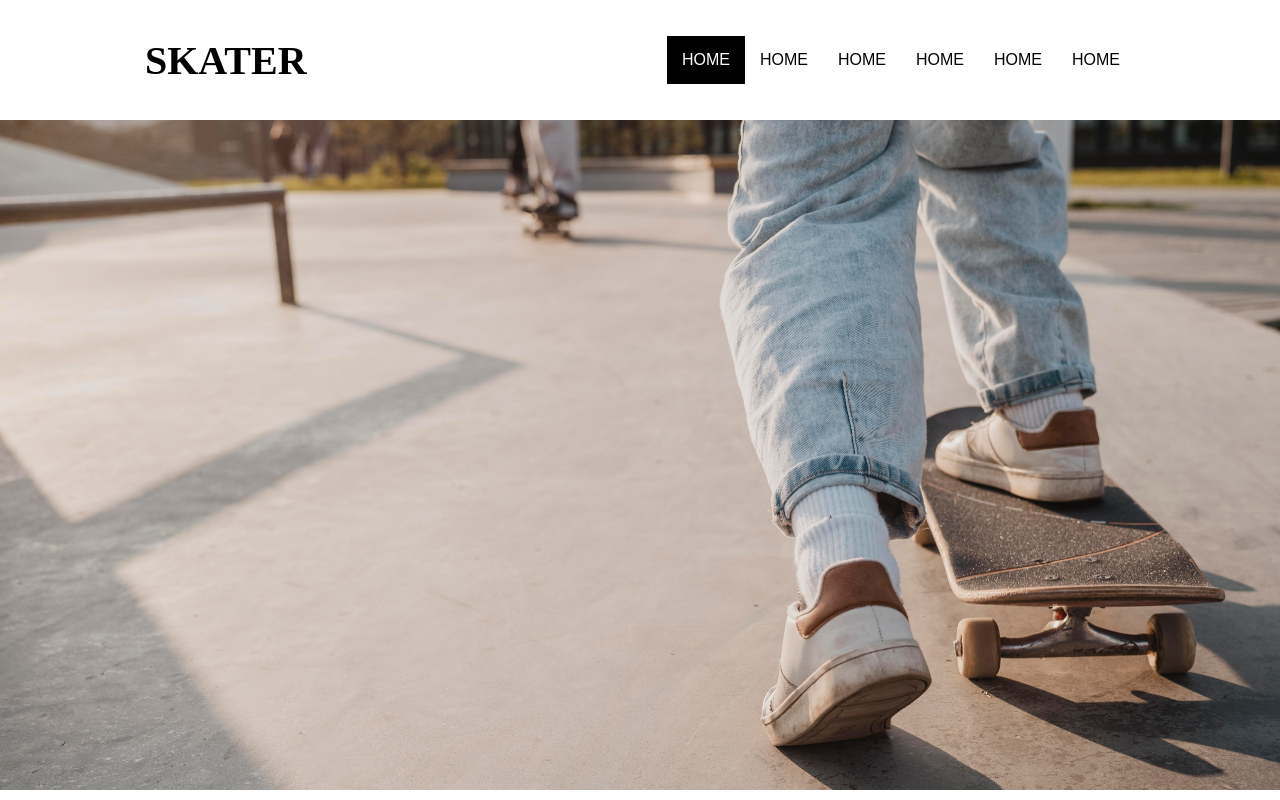
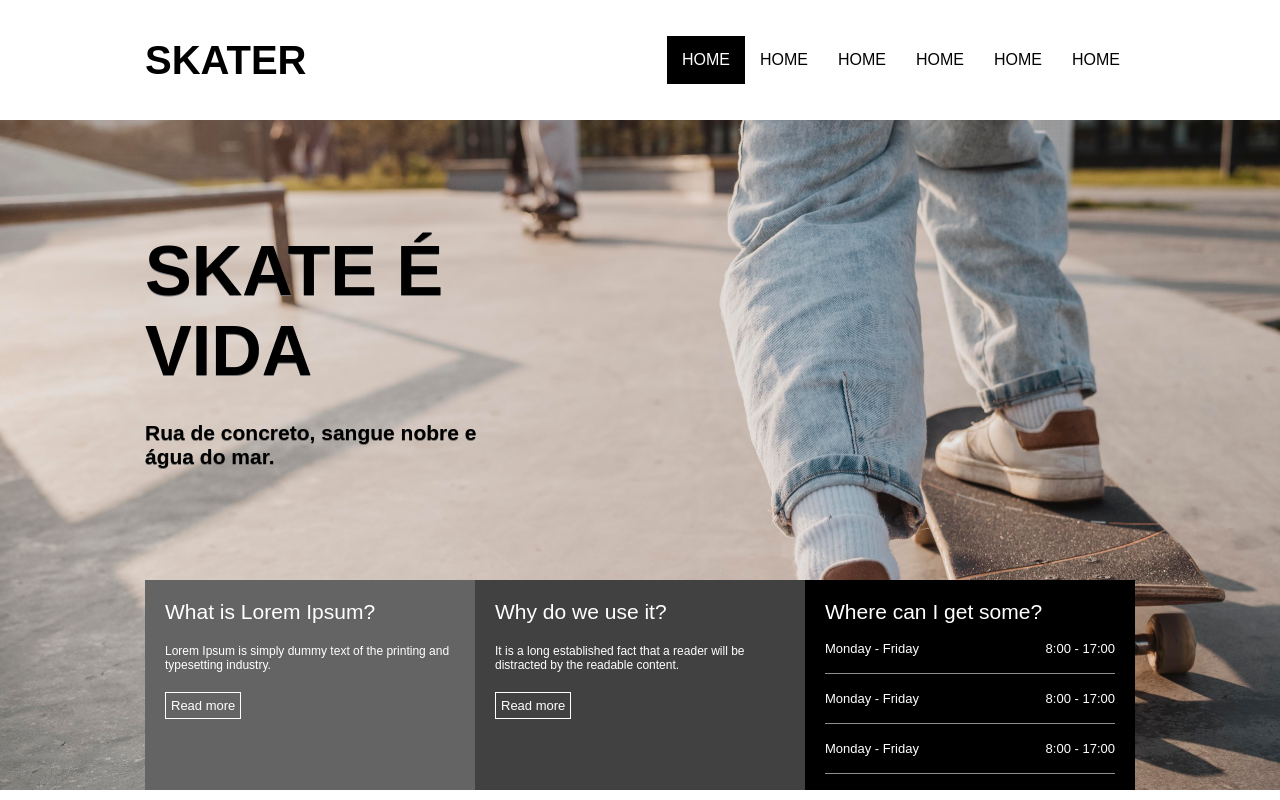
Before and after one commit to danielcmelo/flex-box, a plain HTML site: page index.html in a window 1280 px wide. Drawn offline with Linux system fonts and the light colour scheme.

Commit message:
content banner

```diff
--- a/assets/css/style.css
+++ b/assets/css/style.css
@@ -1,6 +1,7 @@
 *{
     margin: 0;
     padding: 0;
+    font-family: Arial, Helvetica, sans-serif;
 }
 
 header{
@@ -49,7 +50,6 @@ nav a{
     padding: 15px;
     text-decoration: none;
     color: black;
-    font-family: Arial, sans-serif;
 }
 
 nav .active a,
@@ -59,8 +59,100 @@ nav a:hover{
 }
 
 section#banner{
+    display: flex;
+    justify-content: center;
     background-image: url('../images/image1.jpg');
     background-position: center;
     background-size: cover;
     height: 670px;
 }
+
+.column{
+    display: flex;
+    flex-direction: column;
+}
+
+.banner_headline{
+    flex: 1;
+    display: flex;
+    flex-direction: column;
+    justify-content: center;
+}
+
+.banner_headline h1{
+    color: black;
+    font-size: 70px;
+    text-shadow: 0px 1px 0px rgb(116, 116, 116);
+    margin: 0;
+    padding: 0;
+    max-width: 350px;
+}
+
+.banner_headline h2{
+    color: black;
+    font-size: 21px;
+    text-shadow: 0px 1px 0px rgb(116, 116, 116);
+    margin: 0;
+    padding: 0;
+    max-width: 350px;
+    margin-top: 30px;
+}
+
+.banner_options{
+    height: 210px;
+    display: flex;
+}
+
+.banner-1,
+.banner-2,
+.banner-3{
+    flex: 1;
+    color: white;
+    padding: 20px;
+}
+
+.banner-1{
+    background-color: rgb(100, 100, 100);
+}
+
+.banner-2{
+    background-color: rgb(65, 65, 65);
+}
+
+.banner-3{
+    background-color: rgb(0, 0, 0);
+}
+
+.banner-title{
+    font-size: 21px;
+}
+
+.banner-desc{
+    font-size: 12px;
+    /* margin-top: 20px;
+    margin-bottom: 20px; */
+    padding: 20px 0px;
+}
+.banner_options a{
+    display: inline-block;
+    padding: 5px;
+    border: 1px solid white;
+    color: white;
+    font-size: 13px;
+    text-decoration: none;
+}
+
+.hours-options{
+    display: flex;
+    justify-content: space-between;
+    padding: 17px 0px;
+    border-bottom: 1px solid rgb(143, 143, 143);
+}
+
+.day-options{
+    font-size: 13px;
+}
+
+.open-hours{
+    font-size: 13px;
+}
--- a/index.html
+++ b/index.html
@@ -32,7 +32,63 @@
         </div>
     </header>
     <section id="banner">
+        <div class="container column">
+            <div class="banner_headline">
+                <h1>SKATE É VIDA</h1>
+                <h2>Rua de concreto, sangue nobre e água do mar.</h2>
+            </div>
+            <div class="banner_options">
+                <div class="banner-1">
+                    <div class="banner-title">
+                        What is Lorem Ipsum?
+                    </div>
+                    <div class="banner-desc">
+                        Lorem Ipsum is simply dummy text of the printing and typesetting industry.
+                    </div>
+                    <a href="">Read more</a>
+                </div>
+                <div class="banner-2">
+                    <div class="banner-title">
+                        Why do we use it?
+                    </div>
+                    <div class="banner-desc">
+                        It is a long established fact that a reader will be distracted by the readable content.
+                    </div>
+                    <a href="">Read more</a>
+                </div>
+                <div class="banner-3">
+                    <div class="banner-title">
+                        Where can I get some?
+                    </div>
+                    <div class="hours-options">
+                        <div class="day-options">
+                            Monday - Friday
+                        </div>
+                        <div class="open-hours">
+                            8:00 - 17:00
+                        </div>
+                    </div>
 
+                    <div class="hours-options">
+                        <div class="day-options">
+                            Monday - Friday
+                        </div>
+                        <div class="open-hours">
+                            8:00 - 17:00
+                        </div>
+                    </div>
+
+                    <div class="hours-options">
+                        <div class="day-options">
+                            Monday - Friday
+                        </div>
+                        <div class="open-hours">
+                            8:00 - 17:00
+                        </div>
+                    </div>
+                </div>
+            </div>
+        </div>
     </section>
 </body>
 
```
Lines whose indentation alone changed are shown as unchanged.
